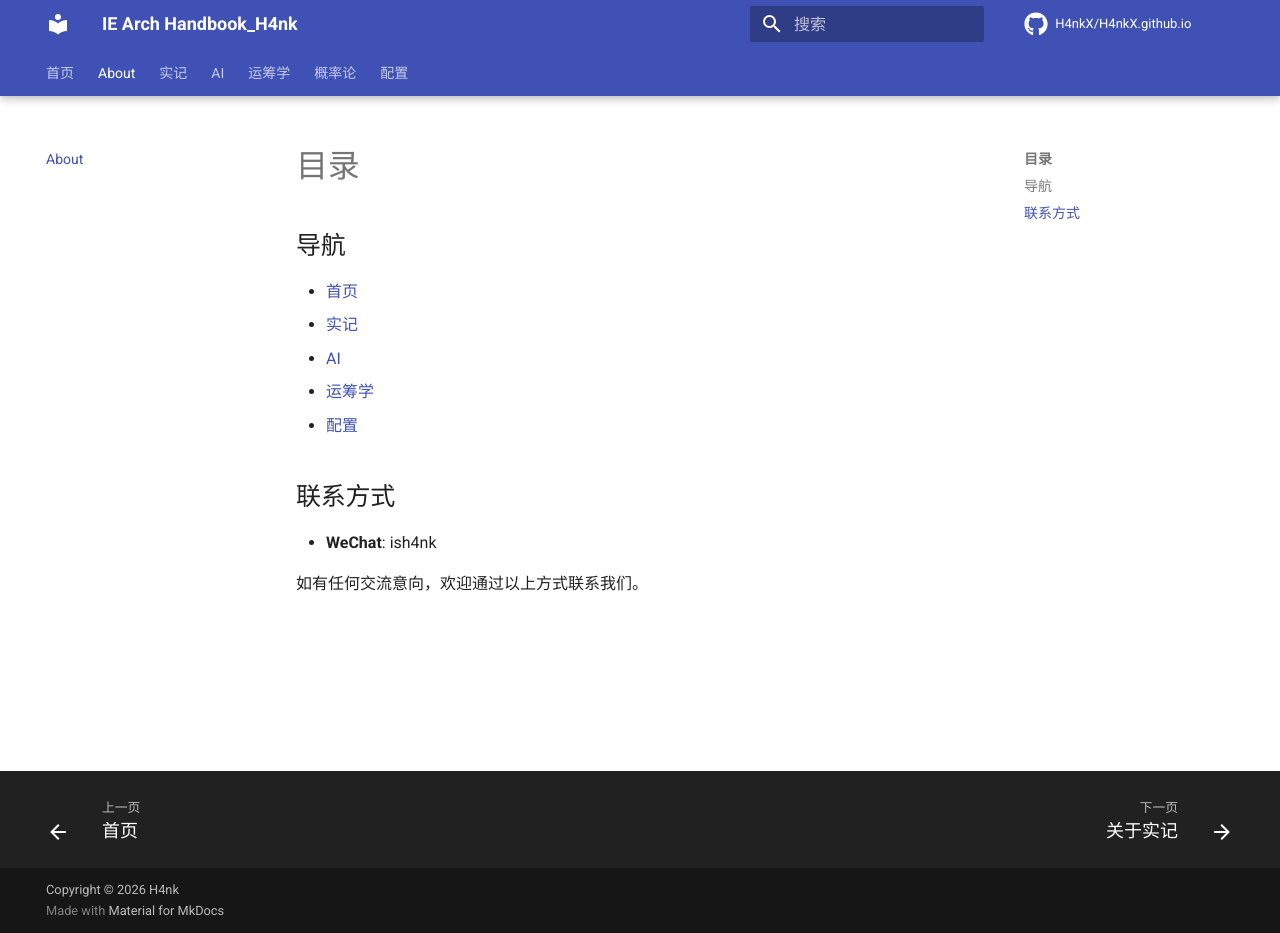
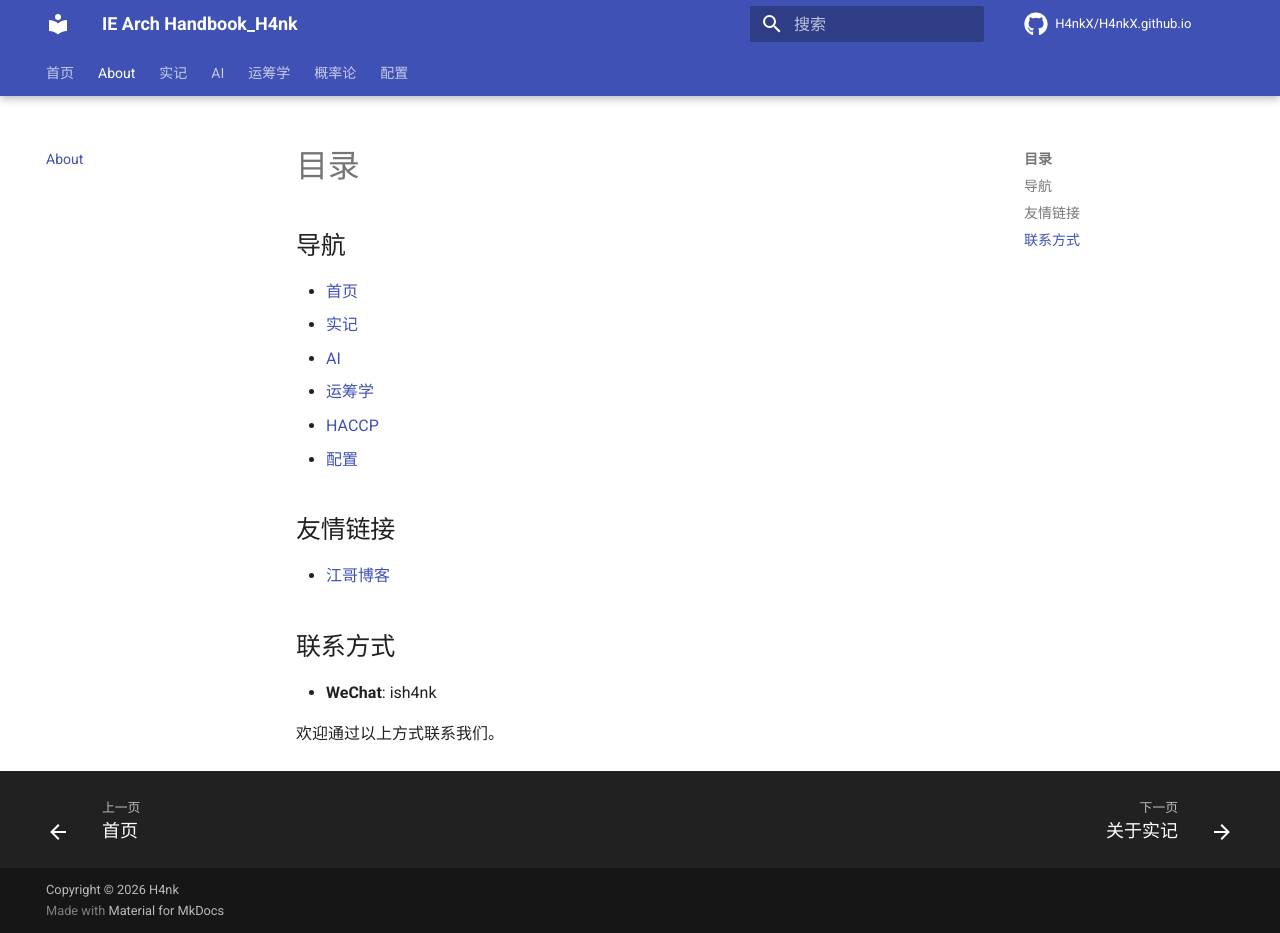
Before and after one commit to H4nkX/H4nkX.github.io, an MkDocs documentation site: the page built from docs/about/index.md, in a window 1280 px wide and 933 px high. Built offline with MkDocs 1.6.1 and Material for MkDocs 9.7.7, drawn with Linux system fonts in a browser that asks for light colours; comment, search, counter and statistics services are not loaded.

Commit message:
docs: 添加友情链接 - 江哥博客

```diff
--- a/docs/about/index.md
+++ b/docs/about/index.md
@@ -6,10 +6,15 @@
 - [实记](../story/index.md)
 - [AI](../ai/index.md)
 - [运筹学](../yunchou/index.md)
+- [HACCP](../haccp/index.md)
 - [配置](../config/index.md)
+
+## 友情链接
+
+- [江哥博客](https://blog.tsio.top)
 
 ## 联系方式
 
 - **WeChat**: ish4nk
 
-如有任何交流意向，欢迎通过以上方式联系我们。
+欢迎通过以上方式联系我们。
```
